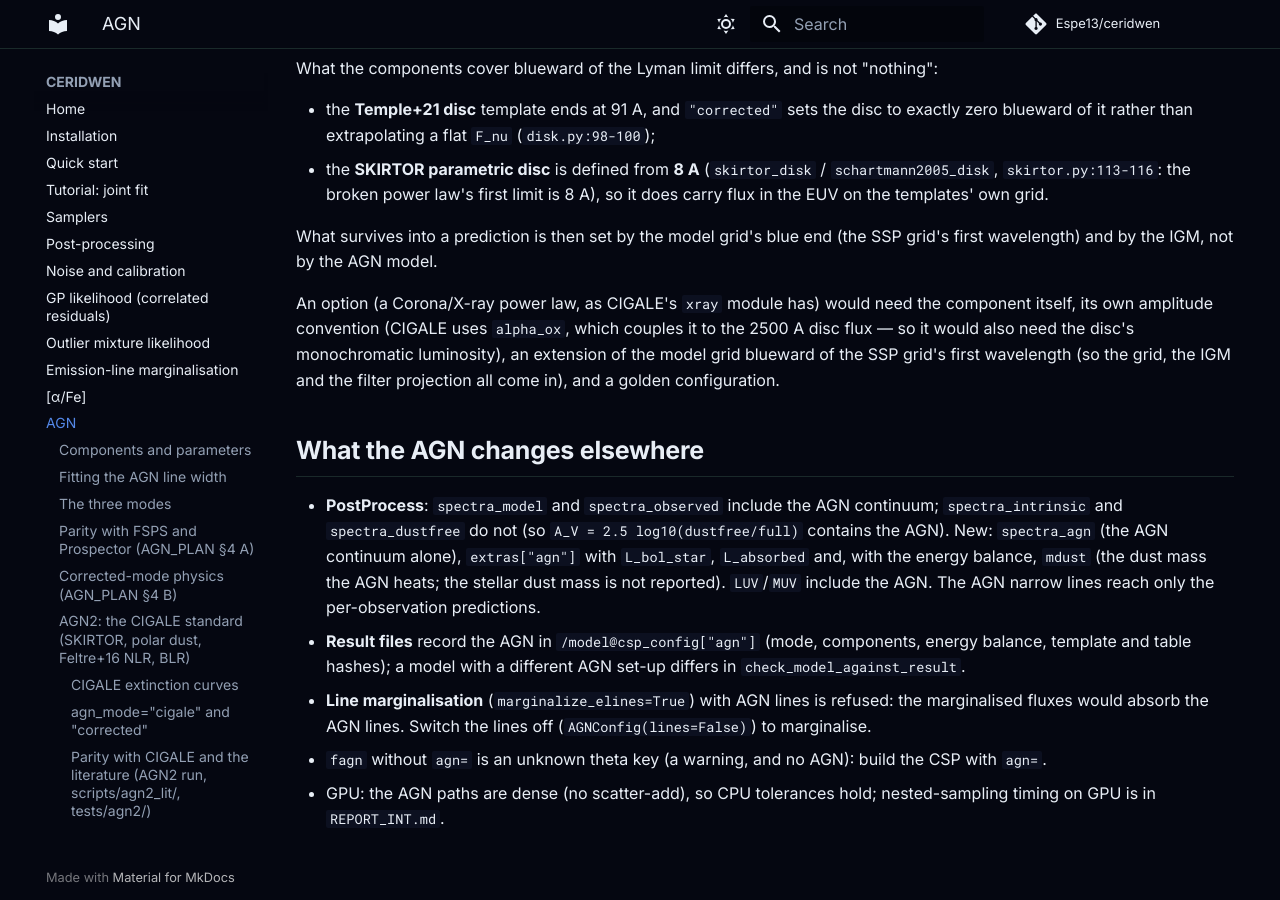
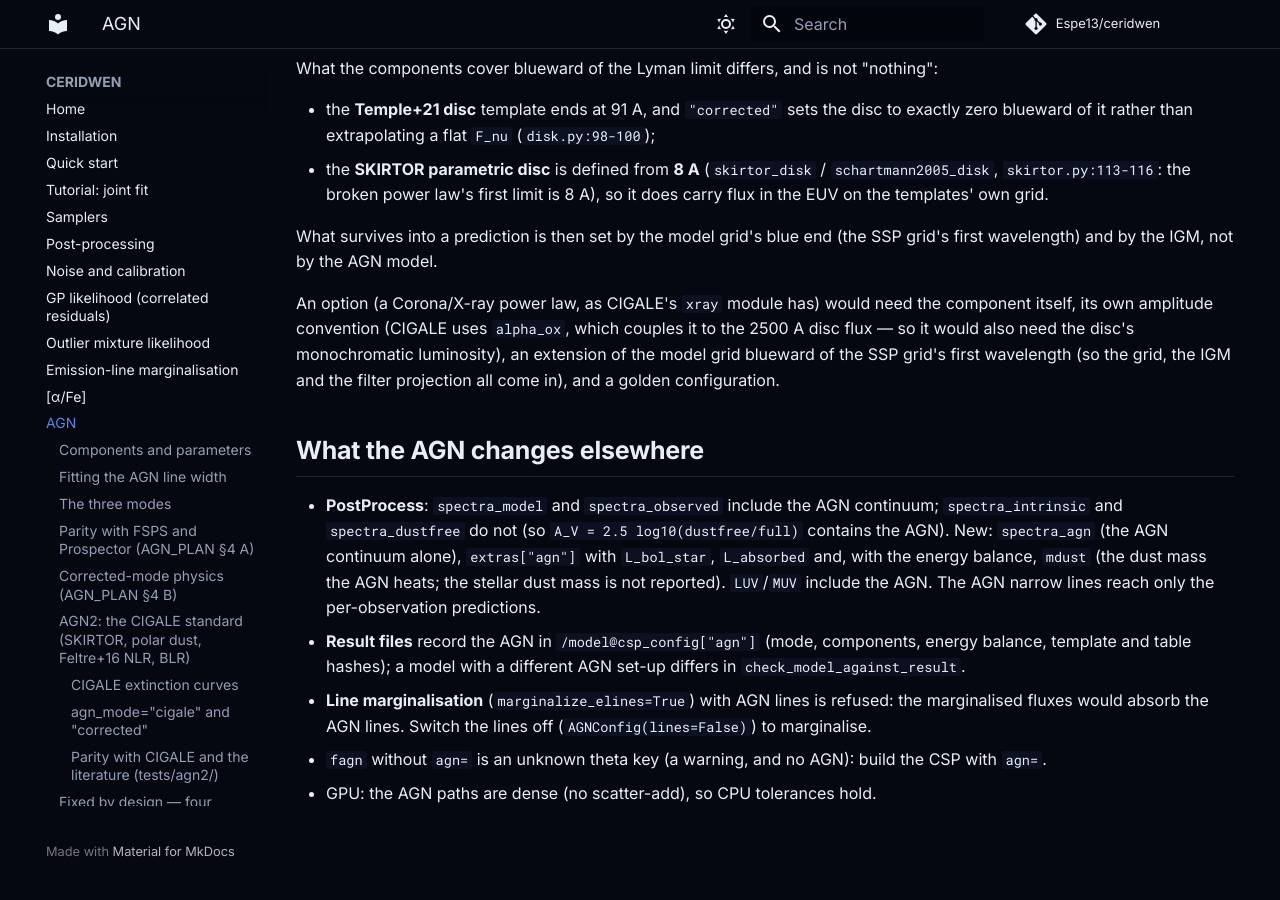
Before and after one commit to Espe13/ceridwen, an MkDocs documentation site: the page built from docs/agn.md, in a window 1280 px wide and 900 px high, scrolled down 10901 px. Built offline with MkDocs 1.6.1 and Material for MkDocs 9.7.7, drawn with Linux system fonts in a browser that asks for light colours; comment, search, counter and statistics services are not loaded; after the commit the page ends 11776 px from its top, so only the background shows below that; some of the changed text lies outside the part shown.

Commit message:
docs, tests: no pointers to development notes
docs/agn.md, docs/development.md and test docstrings referred to development notes and scripts
that are not part of the repository; those references are removed.

Co-Authored-By: Claude Opus 5.5 (1M context) <noreply@anthropic.com>

```diff
--- a/docs/agn.md
+++ b/docs/agn.md
@@ -268,7 +268,7 @@ modes; equal to `fagn` in `"cigale"`), CIGALE's `agn.*` infos as `cigale_<name>`
 power, intrinsic L_nu at 2500 A at 30 deg, L_6um, L_12um, disc / torus / polar luminosities),
 `L_dust_gal`, `L_skirtor_disk`, `L_skirtor_dust` and `L_polar_ir`.
 
-### Parity with CIGALE and the literature (AGN2 run, `scripts/agn2_lit/`, `tests/agn2/`)
+### Parity with CIGALE and the literature (`tests/agn2/`)
 
 | test | what | result |
 |---|---|---|
@@ -396,5 +396,4 @@ projection all come in), and a golden configuration.
   (`AGNConfig(lines=False)`) to marginalise.
 * `fagn` without `agn=` is an unknown theta key (a warning, and no AGN): build the CSP with
   `agn=`.
-* GPU: the AGN paths are dense (no scatter-add), so CPU tolerances hold; nested-sampling
-  timing on GPU is in `REPORT_INT.md`.
+* GPU: the AGN paths are dense (no scatter-add), so CPU tolerances hold.
```
Also changed, not shown: docs/development.md (+1 -2 lines), 7 other files.
